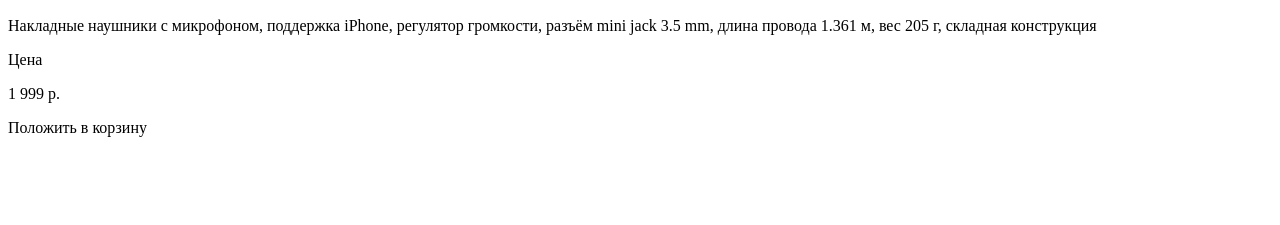
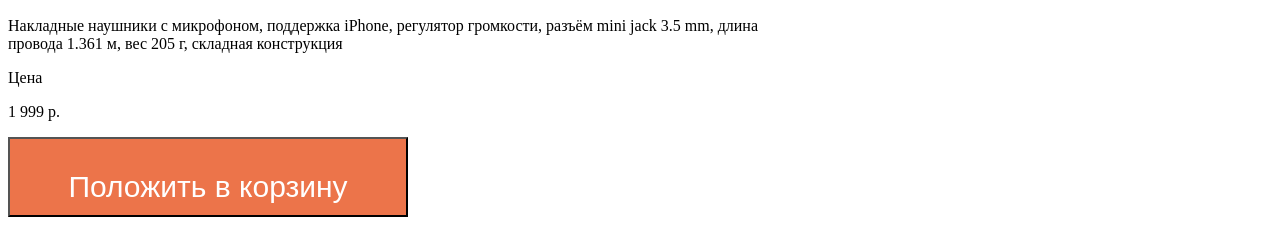
Before and after one commit to SUN4EZ/headphone_card, a plain HTML site: page index.html in a window 1280 px wide. Shown: the part 662-887 px from the top of the page. Before the commit the page ends 815 px from the top, so only its background shows below. Drawn offline with Linux system fonts and the light colour scheme.

Commit message:
the division into blocks

```diff
--- a/css/style.css
+++ b/css/style.css
@@ -0,0 +1,13 @@
+.image, .description {
+	display: inline-block;
+	width: 800px;
+}
+
+#button {
+  background-color: rgb(236, 116, 74);
+  width: 400px;
+  height: 80px;
+  font-size: 30px;
+  font-family: "Arial";
+  color: rgb(255, 255, 255);
+}
--- a/index.html
+++ b/index.html
@@ -6,11 +6,24 @@
 	<title>Наушники Beats</title>
 </head>
 <body>
+
+	<div class="card">
+
+		<div class="image">
 			<img src="img/headphone.png" alt="headphone">
+		</div>
+
+		<div class="description">
 			<h2>Наушники Beats</h2>
 			<p>Накладные наушники с микрофоном, поддержка iPhone, регулятор громкости, разъём mini jack 3.5 mm, длина провода 1.361 м, вес 205 г, складная конструкция</p>
 			<p>Цена</p>
 			<p>1 999 р.</p>
+			<button id="button">
 				<p>Положить в корзину</p>
+			</button>
+		</div>
+
+</div>
+
 </body>
 </html>
```
Lines whose indentation alone changed are shown as unchanged.
